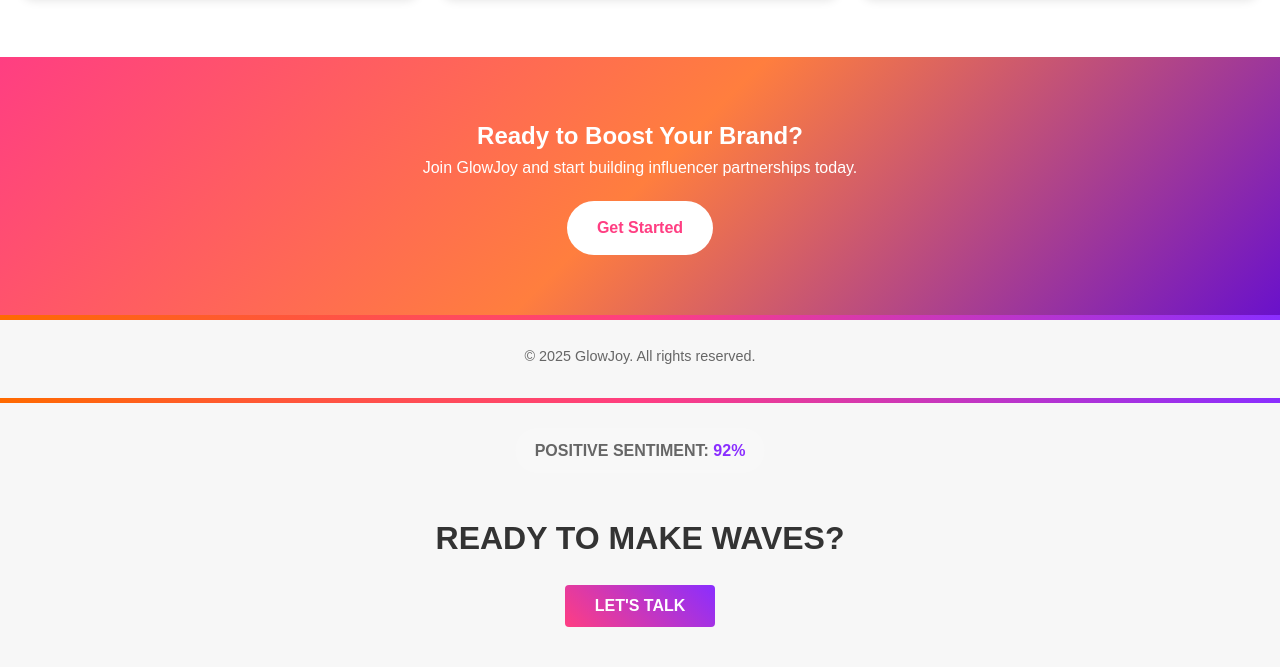
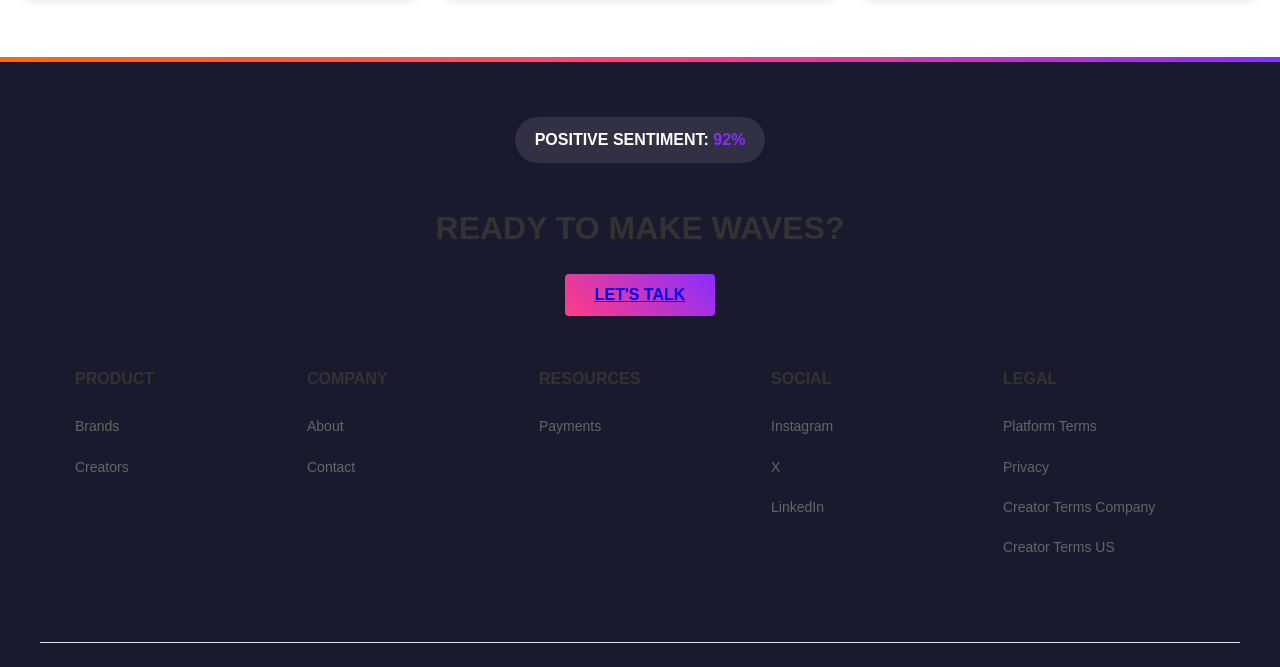
Before and after one commit to firdos0/globlr-influence, a website: page brand.html in a window 1280 px wide. Shown: the part 1872-2539 px from the top of the page. Drawn offline with Linux system fonts and the light colour scheme.

Commit message:
work and brand page update

```diff
--- a/brand.html
+++ b/brand.html
@@ -144,14 +144,6 @@
         .cta a:hover {
             opacity: 0.8;
         }
-
-        footer {
-            background: #f7f7f7;
-            padding: 30px;
-            text-align: center;
-            font-size: 0.9rem;
-            color: #666;
-        }
     </style>
 </head>
 <header>
@@ -195,7 +187,7 @@
         <div class="hero-content">
 
             <h1>Grow Your Brand with Influencers</h1>
-            <p>GlowJoy helps brands connect with influencers who amplify your message and drive real impact.</p>
+            <p> globalinfluencer brands connect with influencers who amplify your message and drive real impact.</p>
         </div>
     </section>
 
@@ -220,7 +212,7 @@
 
     <!-- FEATURES -->
     <section class="section">
-        <h2>Why GlowJoy?</h2>
+        <h2>Why globalinfluencer</h2>
         <div class="features">
             <div class="card">
                 <h3>Authentic Connections</h3>
@@ -238,15 +230,7 @@
     </section>
 
     <!-- CTA -->
-    <section class="cta">
-        <h2>Ready to Boost Your Brand?</h2>
-        <p>Join GlowJoy and start building influencer partnerships today.</p>
-        <a href="#contact">Get Started</a>
-    </section>
 
-    <footer>
-        <p>© 2025 GlowJoy. All rights reserved.</p>
-    </footer>
 
 </body>
 <footer>
@@ -256,7 +240,7 @@
 
     <div class="footer-cta">
         <h2>READY TO MAKE WAVES?</h2>
-        <button class="footer-button">LET'S TALK</button>
+        <button class="footer-button"><a href="contact.html">LET'S TALK</a></button>
     </div>
 
     <div class="footer-links">
@@ -300,10 +284,10 @@
         <div class="footer-column">
             <h3>LEGAL</h3>
             <ul>
-                <li><a href="#">Platform Terms</a></li>
-                <li><a href="#">Privacy</a></li>
-                <li><a href="#">Creator Terms</a></li>
-                <li><a href="#">Creator Terms US</a></li>
+                <li><a href="platformterms.html">Platform Terms</a></li>
+                <li><a href="privicy.html">Privacy</a></li>
+                <li><a href="Creator Terms Company.html">Creator Terms Company</a></li>
+                <li><a href="Creator Terms US.html">Creator Terms US</a></li>
             </ul>
         </div>
     </div>
```
Also changed, not shown: work.html (+91 -3 lines).
